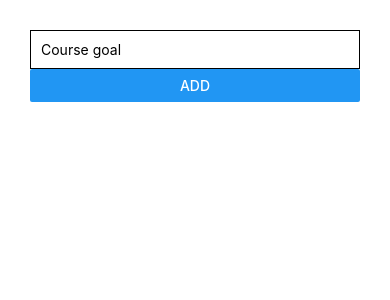
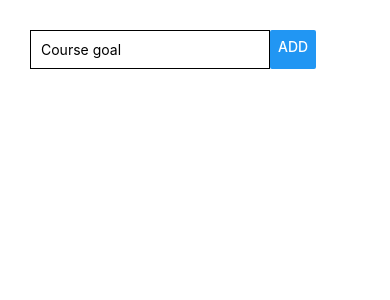
Before and after one commit to toddbauermeister/rn-complete-guide, a React Native app: screen / in a window 390 px wide. Shown: the top 300 px of the page. Built offline with nearby package versions, Linux system fonts and the light colour scheme.

Commit message:
make elements sit next to each other using flex row

```diff
--- a/App.js
+++ b/App.js
@@ -4,7 +4,7 @@ import { Button, TextInput, View } from 'react-native';
 export default function App() {
   return (
     <View style={{padding: 30}}>
-      <View>
+      <View style={{flexDirection: 'row'}}>
         <TextInput placeholder="Course goal" style={{borderColor: 'black', borderWidth: 1, padding: 10}}/>
         <Button title="ADD"/>
       </View>
```
